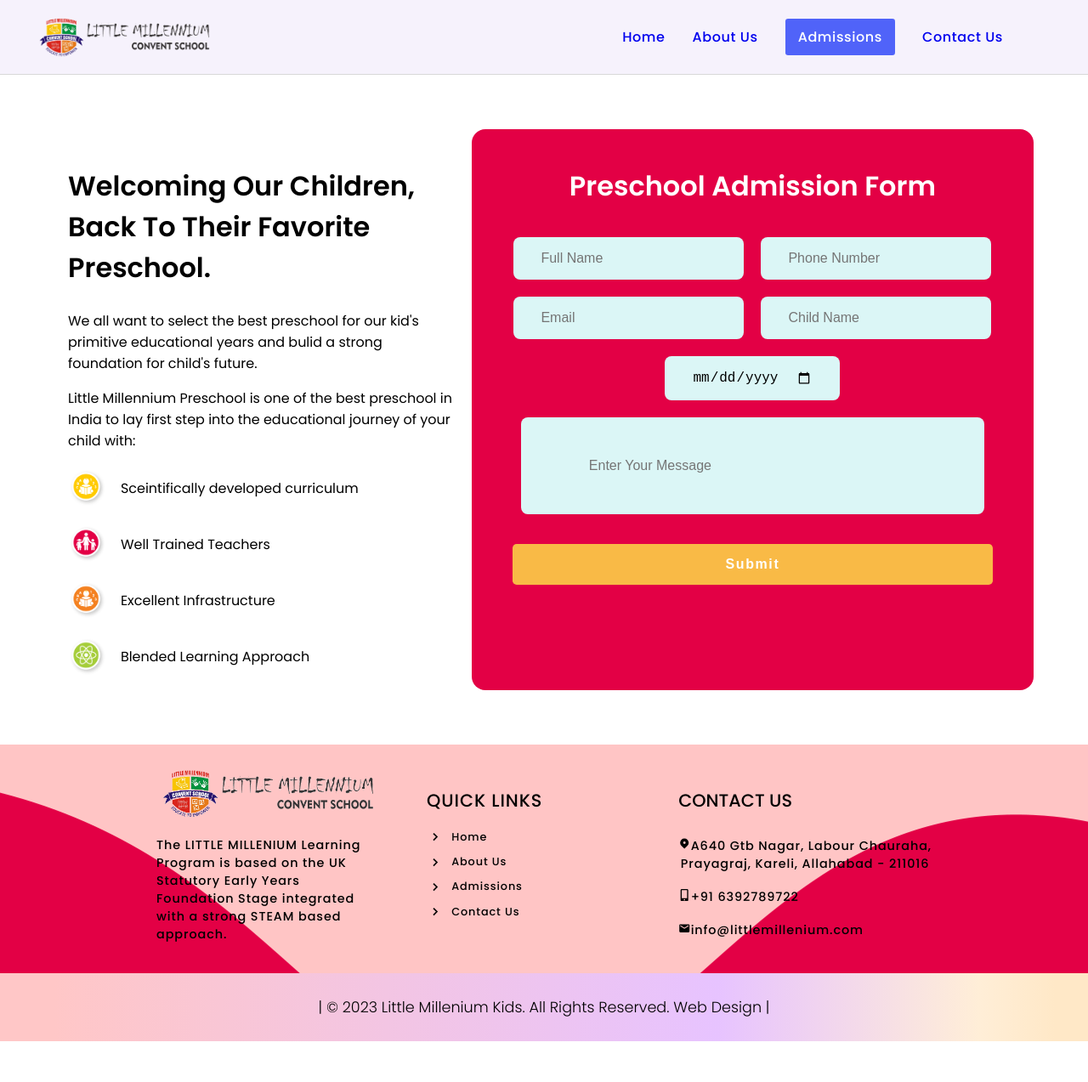
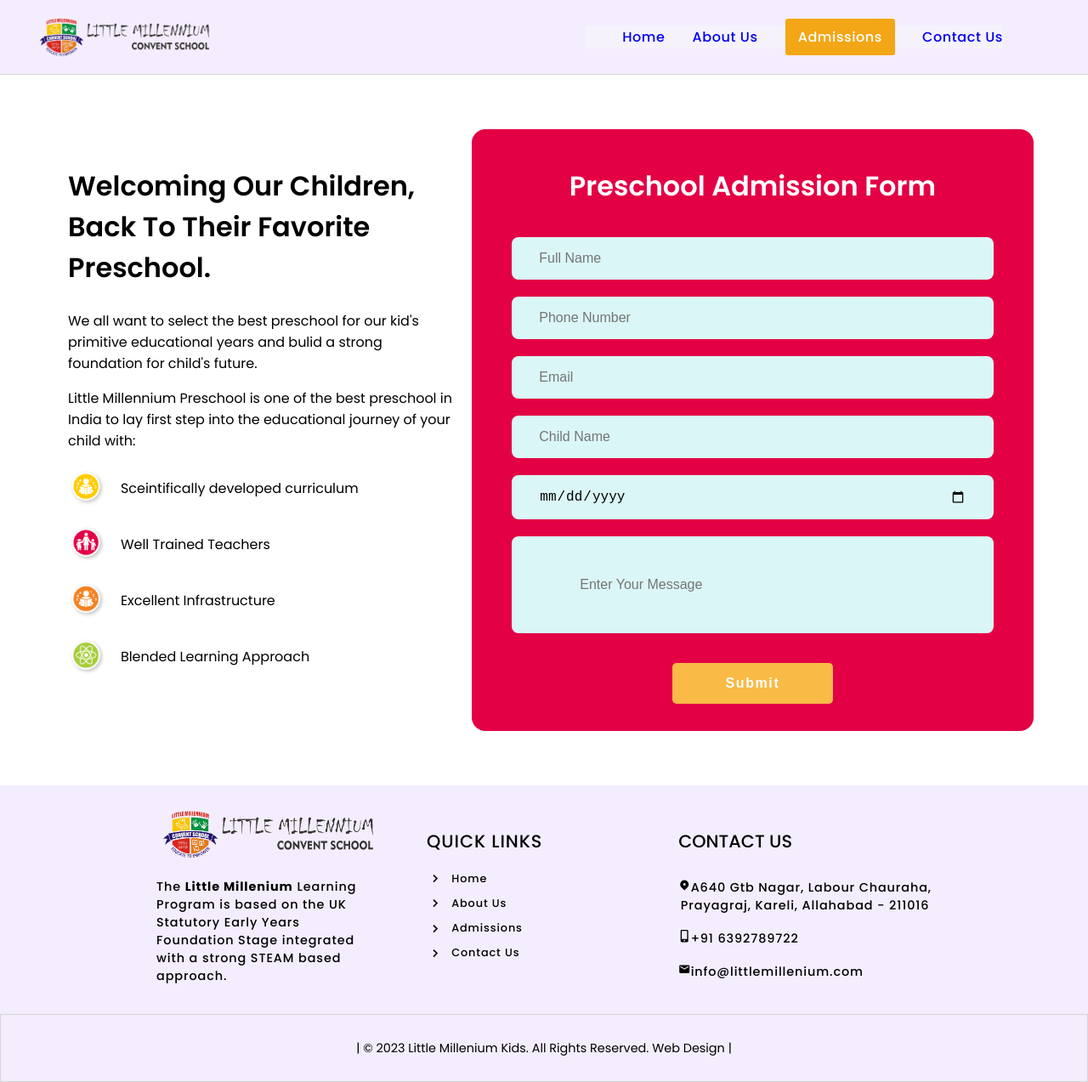
Before and after one commit to syedjunaid7/Old-Nursery-School, a React (Create React App) app: page /admission in a window 1280 px wide. Shown: the whole page at 85% size. Before the commit the page ends 1225 px from the top, so only its background shows below. Built offline with nearby package versions, Linux system fonts and the light colour scheme.

Commit message:
final commit

```diff
--- a/src/components/Footer/Footer.jsx
+++ b/src/components/Footer/Footer.jsx
@@ -22,7 +22,7 @@
         <div className="left">
           <img src={logo} onClick={() => navigate("/")}/>
           <p>
-            The LITTLE MILLENIUM Learning Program is based on the UK Statutory
+            The <strong>Little Millenium</strong> Learning Program is based on the UK Statutory
             Early Years Foundation Stage integrated with a strong STEAM based
             approach.
           </p>
--- a/src/components/Footer/Footer.scss
+++ b/src/components/Footer/Footer.scss
@@ -1,7 +1,5 @@
 footer {
-
-  background: rgba(255, 148, 148, 0.537) url("../../assets//images/Asset45.png");
-  background-position: top;
+  background: #f4edfe ;
   display: flex;
   flex-direction: row;
   justify-content: space-evenly;
@@ -98,20 +96,15 @@
   }
 }
 .footer-end {
+  border: 1px solid rgb(212, 211, 211);
   height: 10vh;
   display: flex;
   align-items: center;
   justify-content: center;
-  font-size: 1rem;
-  font-weight: 100;
-  background: rgb(255, 199, 199);
-  background: linear-gradient(
-    90deg,
-    rgba(255, 199, 199, 1) 5%,
-    rgba(231, 195, 255, 1) 66%,
-    rgba(255, 238, 215, 1) 90%,
-    rgba(255, 232, 199, 1) 97%
-  );
+  font-size: 0.9rem;
+  font-weight: 400;
+  background: #f4edfe ;
+
 }
 
 @media (max-width: 768px) {
--- a/src/components/Header/Navbar/Navbar.scss
+++ b/src/components/Header/Navbar/Navbar.scss
@@ -4,7 +4,7 @@
   flex-direction: row;
   position: sticky;
   top: 0;
-  background-color: #f6f2fc;
+  background-color: #f4edfe;
   z-index: 2;
   border-bottom: 1px solid rgb(216, 216, 216);
   div {
@@ -50,7 +50,7 @@
       padding: 10px 15px;
       border-radius: 0.2rem;
       color: white;
-      background-color: rgb(80, 99, 249);
+      background-color: #f3a616;
     }
   }
   .icon-container {
--- a/src/components/inputFieldSmall/inputFieldSmall.jsx
+++ b/src/components/inputFieldSmall/inputFieldSmall.jsx
@@ -45,12 +45,7 @@
         place="bottom"
       />
       <br></br>
-    <div
-      style={{
-        display: "flex",
-        flexDirection: "column",
-      }}
-    >
+      <div>
         <input
           type="text"
           className="mssgBox"
--- a/src/components/inputFieldSmall/inputFieldSmall.scss
+++ b/src/components/inputFieldSmall/inputFieldSmall.scss
@@ -3,6 +3,8 @@
 }
 button {
   color: white;
+  width: 30%;
+  margin-top: 25px;
 }
 input {
   padding: 1rem 2rem;
@@ -11,4 +13,6 @@
   margin: 10px;
   border-radius: 0.5rem;
   font-size: 1rem;
+  width: 90%;
+
 }
--- a/src/pages/About/About.scss
+++ b/src/pages/About/About.scss
@@ -2,9 +2,6 @@
   h1 {
     font-size: 2.5rem;
     font-weight: 600;
-  }
-  p {
-    font-size: 1.1rem;
   }
   .sec1 {
     width: fit-content;
@@ -19,11 +16,16 @@
     img {
       width: 40%;
     }
+    p{
+      font-size: 1.1rem;
+      line-height: 50px;
+    }
   }
 
   .sec2 {
     background: #f6f2fc;
     padding: 5rem;
+
     div {
       color: black;
       text-align: center;
@@ -47,6 +49,10 @@
   padding: 3rem;
   gap: 15rem;
   color: white;
+  p{
+    font-size: 1.1rem;
+    line-height: 50px;
+  }
   #container {
     width: 100%;
     #movingImage {
--- a/src/pages/Admission/Adimission.jsx
+++ b/src/pages/Admission/Adimission.jsx
@@ -109,11 +109,6 @@
             />
             <br></br>
             <div
-              style={{
-                display: "flex",
-                flexDirection: "column",
-                padding: "0 2rem",
-              }}
             >
               <input
                 type="text"
--- a/src/pages/ContactUs/Contact.scss
+++ b/src/pages/ContactUs/Contact.scss
@@ -17,9 +17,14 @@
   display: flex;
   flex-direction: row;
   padding: 2rem;
-  gap: 2rem;
+  gap: 3rem;
+  .right{
+    border-radius: 0.6rem;
+    background: #e30045;
+    padding: 2rem 0;
+    }
   h1 {
-    color: black;
+    color: white;
   }
 }
 @media (max-width: 768px) {
--- a/src/pages/ContactUs/ContactUs.jsx
+++ b/src/pages/ContactUs/ContactUs.jsx
@@ -33,8 +33,8 @@
           <iframe
           className="map"
             src="https://www.google.com/maps/embed?pb=!1m18!1m12!1m3!1d28827.273087925554!2d81.78483586091998!3d25.4245817!2m3!1f0!2f0!3f0!3m2!1i1024!2i768!4f13.1!3m3!1m2!1s0x398535cc6eccc05d%3A0xfa385626af6ec935!2sLittle%20Millennium%20Convent%20School!5e0!3m2!1sen!2sin!4v1691494301376!5m2!1sen!2sin"
-            width="600"
-            height="450"
+            width="900"
+            height="600"
             style={{ border: "0" }}
             allowfullscreen=""
             loading="lazy"
```
Lines whose indentation alone changed are shown as unchanged.
